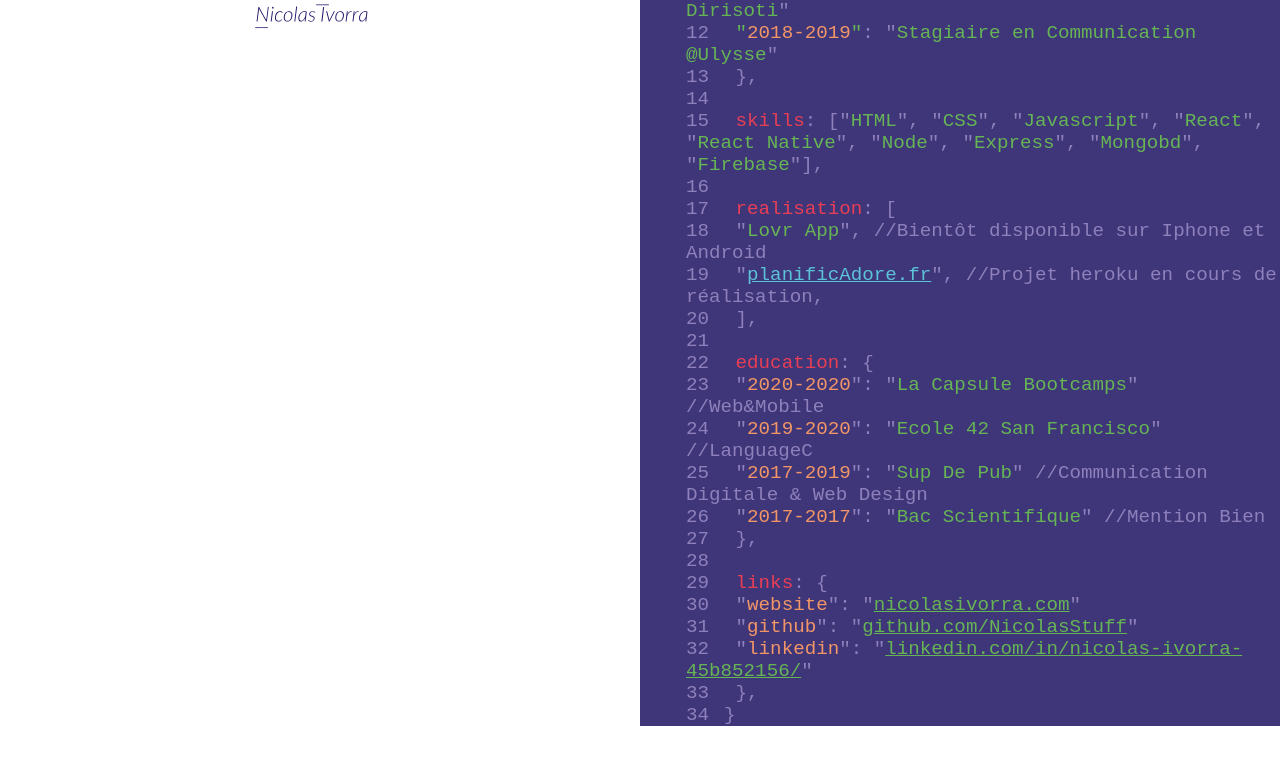
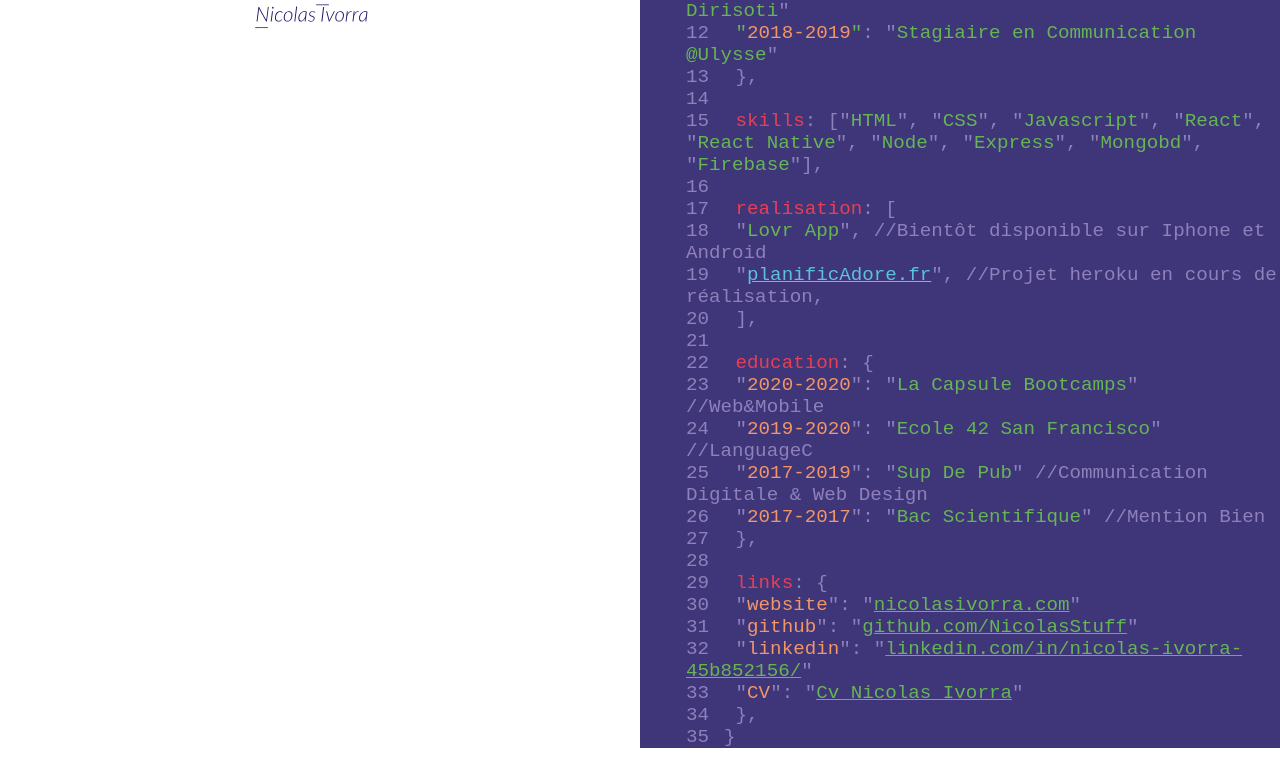
Before and after one commit to NicolasStuff/nicolasweb, a React (Create React App) app: page / in a window 1280 px wide. Shown: the part 367-1134 px from the top of the page. Before the commit the page ends 1112 px from the top, so only its background shows below. Built offline with nearby package versions, Linux system fonts and the light colour scheme.

Commit message:
Update of the CV

```diff
--- a/src/App.js
+++ b/src/App.js
@@ -1,6 +1,7 @@
 import React, {useEffect, useRef, Component} from 'react';
 import './App.css';
 import lottie from 'lottie-web'
+import pdf from './CV-Nicolas-Ivorra.pdf'
 
 let animObj = null;
 
@@ -314,6 +315,16 @@ function App() {
             <text className="specialCharacter">"</text>
           </span>
           <span className="code-line">
+            <text className="specialCharacter">    "</text>
+            <text className="codeDate">CV</text>
+            <text className="specialCharacter">"</text>
+            <text className="specialCharacter">:</text>
+            <text className="specialCharacter">  </text>
+            <text className="specialCharacter"> "</text>
+            <a href={pdf} target="_blank" rel="noopener" className="valueCharacter">Cv Nicolas Ivorra</a>
+            <text className="specialCharacter">"</text>
+          </span>
+          <span className="code-line">
             <text className='specialCharacter'>{'  }'}</text>
             <text className="specialCharacter">,</text>
           </span>
```
Also changed, not shown: 1 other file (tests, documents, lock files or other folders).
